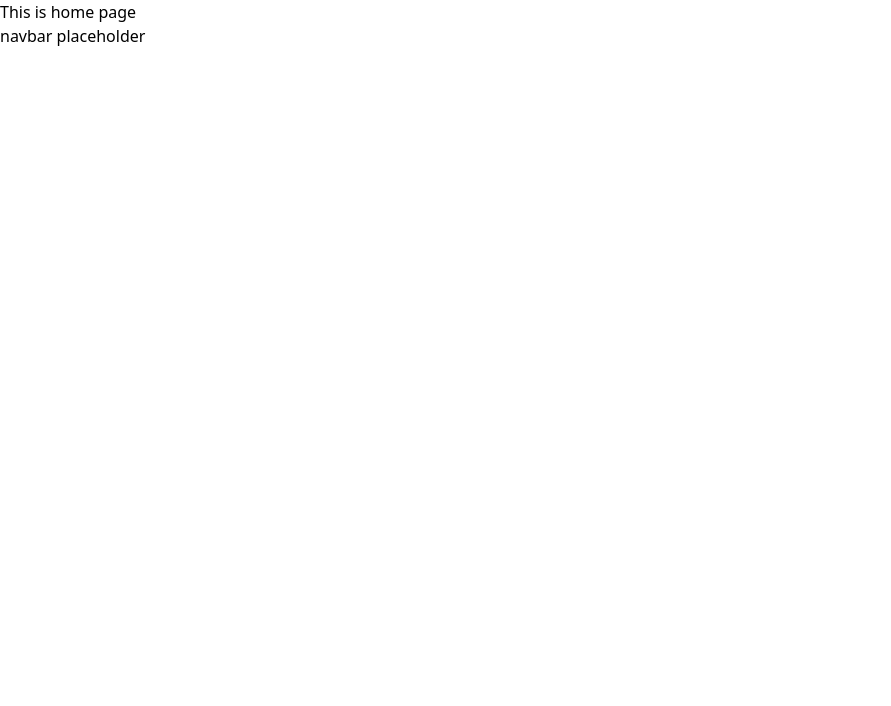
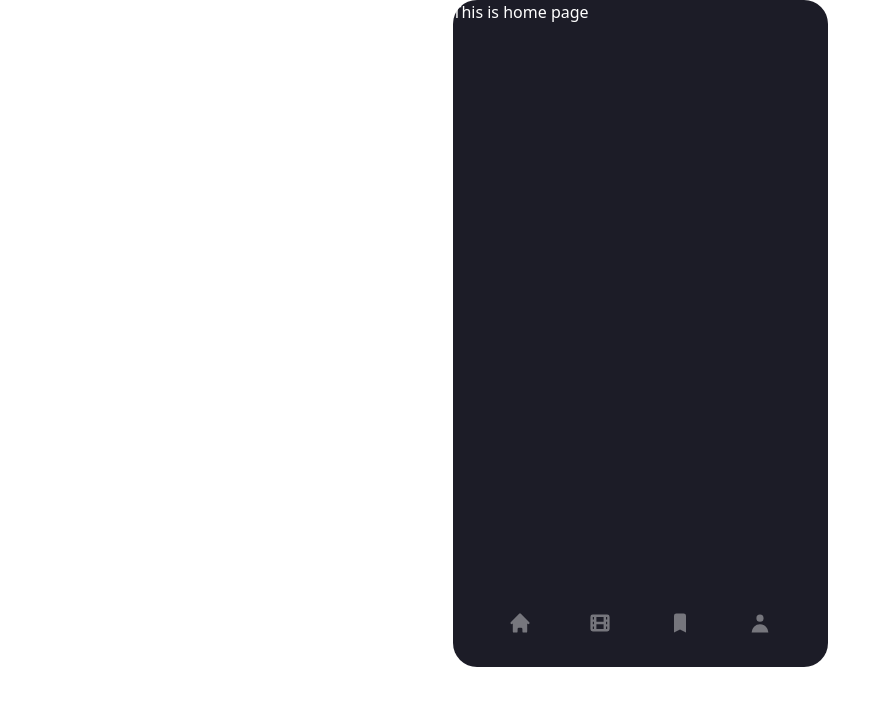
Before and after one commit to pswu11/camp10-midterm, a React (Vite) app: page / in a window 1280 px wide. Shown: the top 706 px of the page, without its empty margins (0-891 px from the left). Built offline with nearby package versions, Linux system fonts and the light colour scheme.

Commit message:
add navbar

```diff
--- a/src/components/NavItem.tsx
+++ b/src/components/NavItem.tsx
@@ -6,5 +6,5 @@ type NavItemProps = {
 };
 
 export function NavItem({ link, icon }: NavItemProps) {
-  return <Link to={link}>{icon}</Link>;
+  return <Link className='text-[1.5rem] text-white-dimmed' to={link}>{icon}</Link>;
 }
--- a/src/components/Navbar.tsx
+++ b/src/components/Navbar.tsx
@@ -23,11 +23,11 @@ const navItems = [
 
 export function Navbar() {
   return (
-    <div className="flex justify-between items-center">
+    <div className="flex justify-evenly items-center h-[5.5rem]">
       {navItems.map(item => (
         <NavItem
           link={item.link}
-          icon={cloneElement(item.icon, { className: 'h-3 w-3' })}
+          icon={cloneElement(item.icon, { className: 'active:text-white' })}
         />
       ))}
     </div>
--- a/src/layouts/RootLayout.tsx
+++ b/src/layouts/RootLayout.tsx
@@ -1,10 +1,13 @@
-import { Outlet } from "react-router-dom";
+import { Outlet } from 'react-router-dom';
+import { Navbar } from '../components/Navbar';
 
 export function RootLayout() {
   return (
-    <div>
-      <Outlet />
-      <div>navbar placeholder</div>
+    <div className='bg-dark text-white flex flex-col justify-between m-auto w-[375px] h-[667px] rounded-3xl'>
+      <div>
+        <Outlet />
+      </div>
+      <Navbar />
     </div>
-  )
+  );
 }
```
